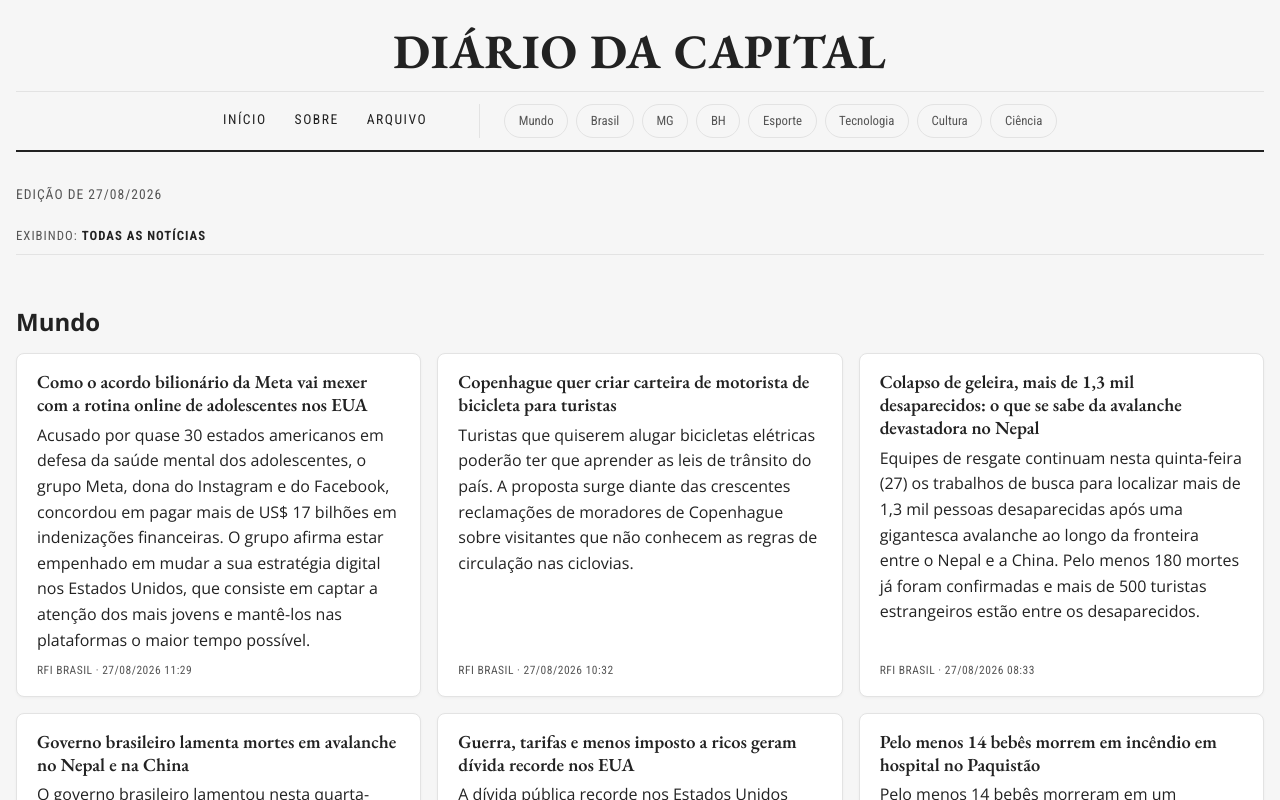
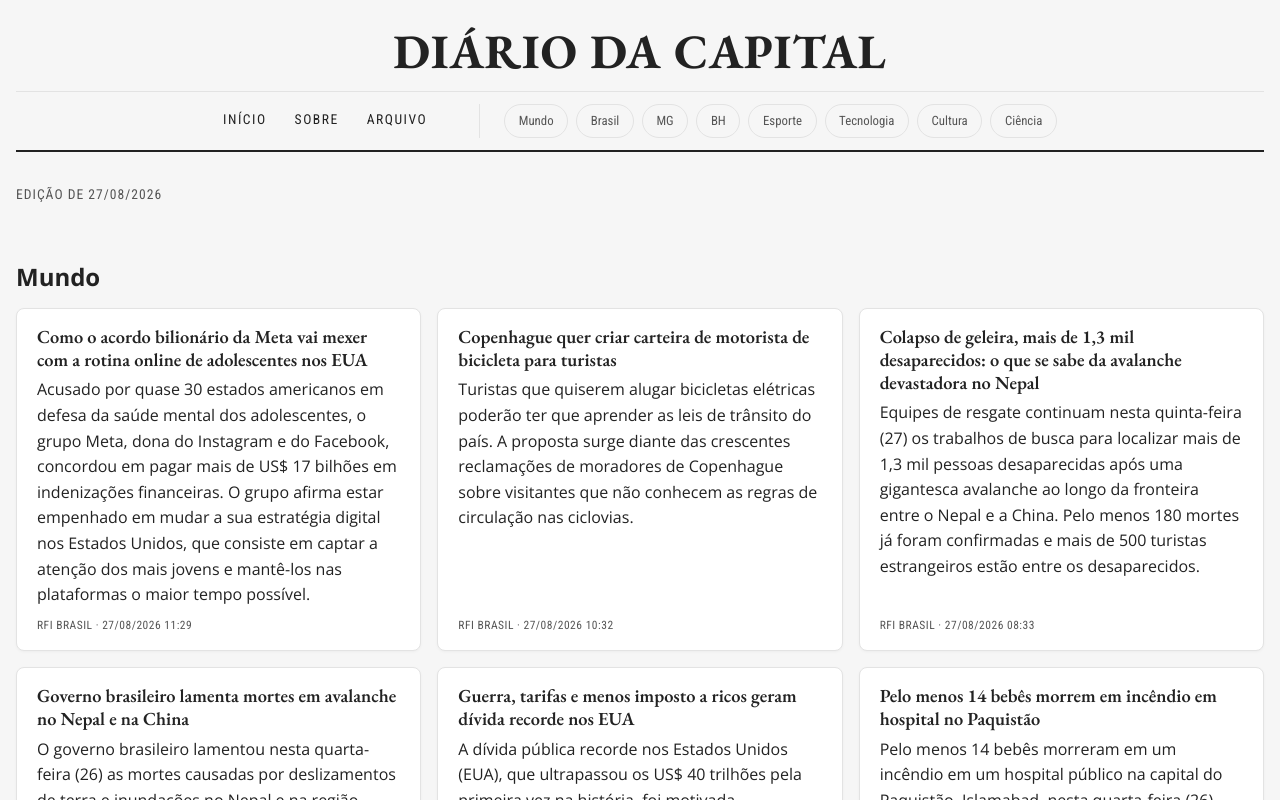
Before and after one commit to willycornelissen/clipping, a React (Vite) app: page / in a window 1280 px wide. Shown: the top 800 px of the page. Built offline with nearby package versions, Linux system fonts and the light colour scheme.

Commit message:
feat: remove linha 'Exibindo: <assunto>' da view de edição

```diff
--- a/src/components/EdicaoView.jsx
+++ b/src/components/EdicaoView.jsx
@@ -37,7 +37,6 @@ export function EdicaoView({ edicao, fontes = [] }) {
   return (
     <div>
       <p className="data-edicao">Edição de {formatarData(edicao.id)}</p>
-      <p className="assunto-filtro-ativa">Exibindo: <strong>{tituloExibicao}</strong></p>
       {semNoticias ? (
         <p className="sem-noticias">Nenhuma notícia para este assunto.</p>
       ) : (
```
